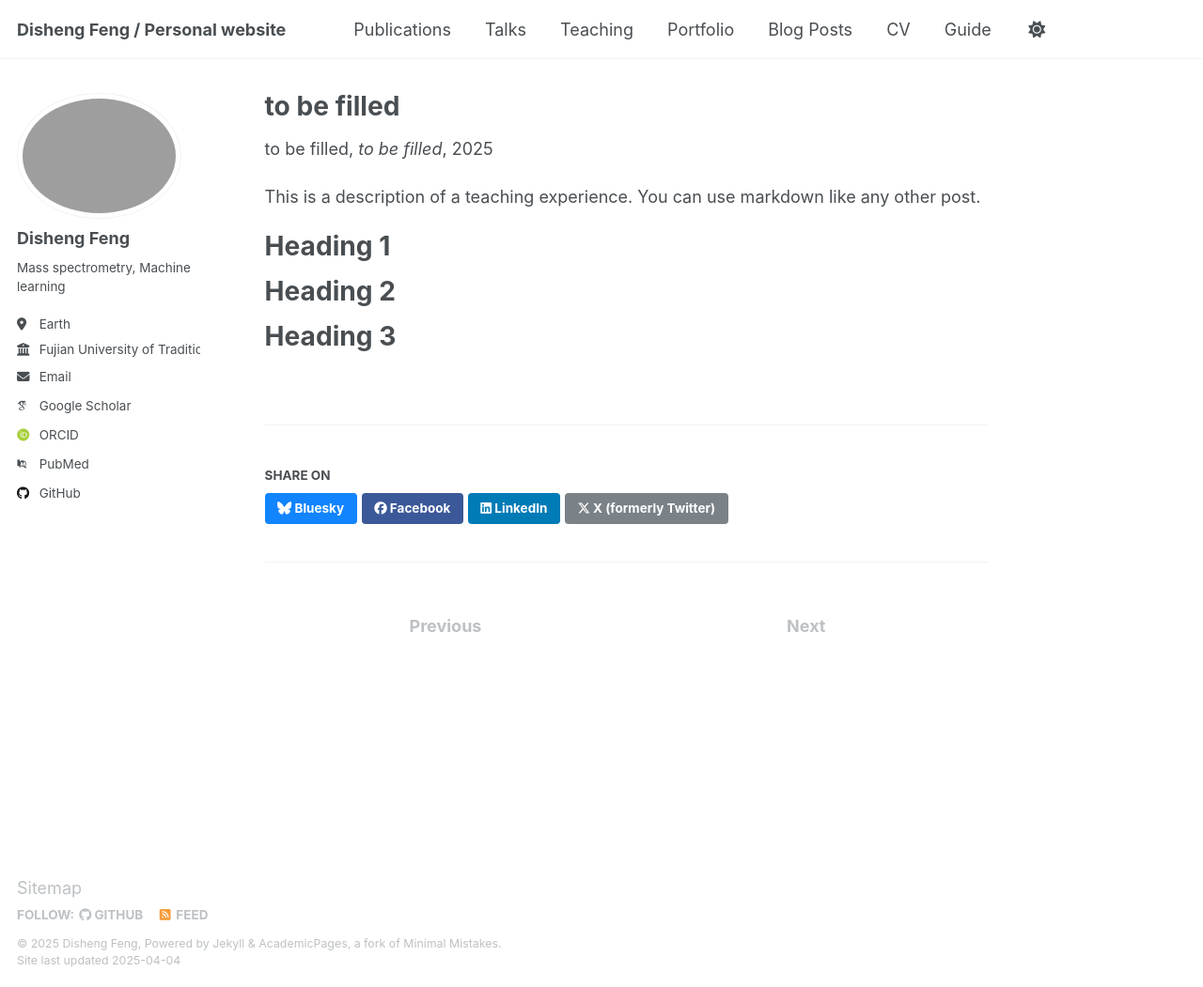
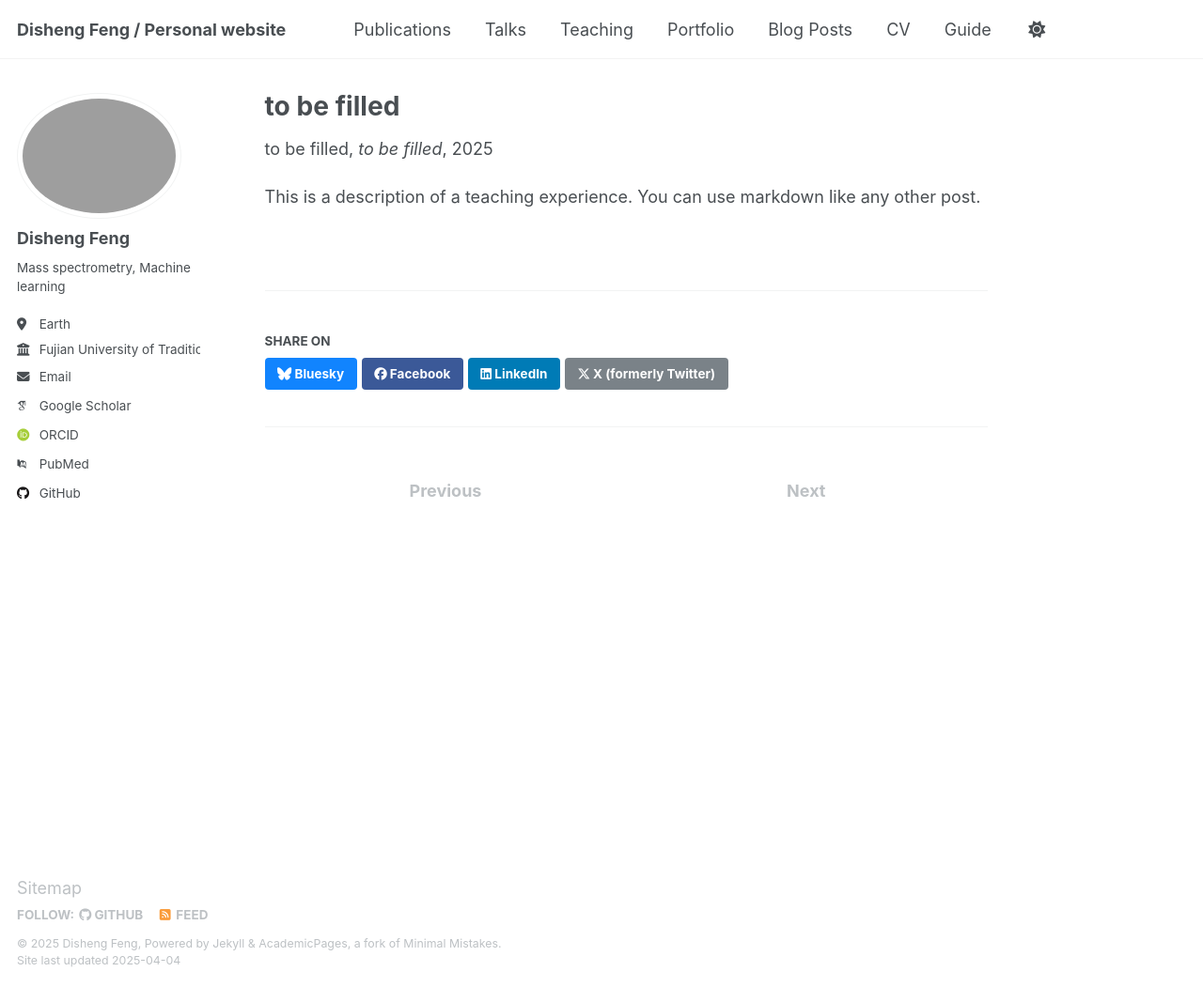
Before and after one commit to yuzhounaut/yuzhounaut.github.io, a Jekyll site: the page built from _teaching/2025-autumn-teaching-2.md, in a window 1280 px wide and 1051 px high. Shown: the whole window at 94% size. Built offline with Jekyll 4.4.1, drawn with Linux system fonts in a browser that asks for light colours; some web fonts are replaced.

Commit message:
Update and rename 2015-spring-teaching-2.md to 2025-autumn-teaching-2.md

```diff
--- a/_teaching/2015-spring-teaching-2.md
+++ b/_teaching/2025-autumn-teaching-2.md
@@ -2,19 +2,10 @@
 title: "to be filled"
 collection: teaching
 type: "to be filled"
-permalink: /teaching/2015-spring-teaching-1
+permalink: /teaching/2025-autumn-teaching-2
 venue: "to be filled"
-date: 2025-01-01
+date: 2025-09-10
 location: "福州, 中国"
 ---
 
 This is a description of a teaching experience. You can use markdown like any other post.
-
-Heading 1
-======
-
-Heading 2
-======
-
-Heading 3
-======
```
